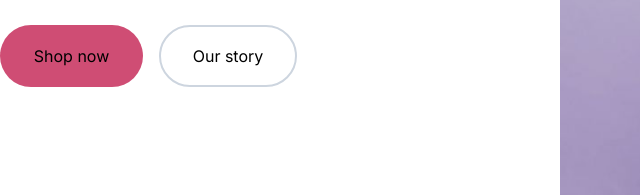
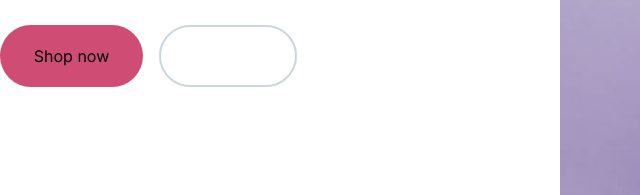
Before and after one commit to IboTheBest/beutico, a plain HTML site: page index.html in a window 1280 px wide. Shown: the part 457-652 px from the top of the page, 0-640 px from the left. Drawn offline with nearby package versions, Linux system fonts and the light colour scheme.

Commit message:
initial commit

```diff
--- a/index.html
+++ b/index.html
@@ -53,7 +53,7 @@
                     <p class="text-[20px] leading-[30px] text-[#3C2769]">Lorem ipsum dolor sit amet, consectetur adipiscing elit. Suspendisse varius enim in eros elementum tristique duis Cursus mi quis viverra ornare.</p>
                     <div class="flex gap-[16px] align-center">
                         <button class="w-[143px] py-[17px] bg-[#CF4D74] text-[16px] leading-[24px]   rounded-[64px]">Shop now</button>
-                        <button class="w-[138px] py-[17px] text-[16px] leading-[24px] border-2 border-[#CDD5DF] rounded-[64px]">Our story</button>
+                        <button class="w-[138px] py-[17px] text-[16px] text-[white] leading-[24px] border-2 border-[#CDD5DF] rounded-[64px]">Our story</button>
                     </div>
                 </div>
                 <div class=" mt-[209px]" >
```
